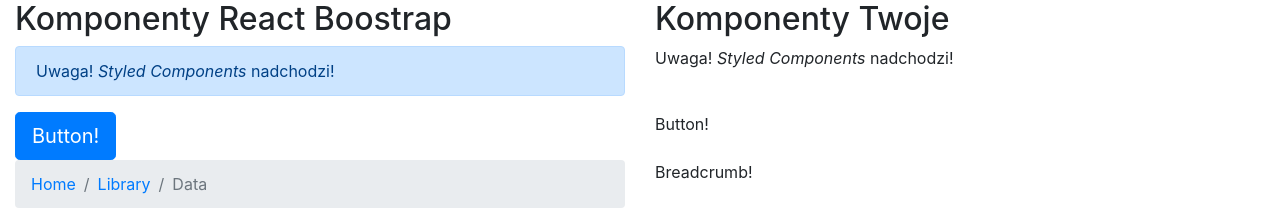
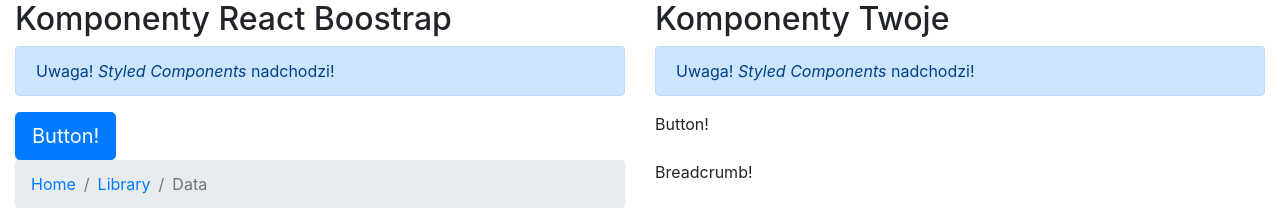
Before and after one commit to webEsperer/practice-react-styling, a React app: page / in a window 1280 px wide. Shown: the top 208 px of the page. Built offline with nearby package versions, Linux system fonts and the light colour scheme.

Commit message:
solved task 01

```diff
--- a/01/Task01.js
+++ b/01/Task01.js
@@ -7,13 +7,17 @@
     return (
       <Row>
         <Col>
-                <RBAlert variant="primary">Uwaga! <em>Styled Components</em> nadchodzi!</RBAlert>
+          <RBAlert variant="primary">
+            Uwaga! <em>Styled Components</em> nadchodzi!
+          </RBAlert>
         </Col>
         <Col>
-                <Alert>Uwaga! <em>Styled Components</em> nadchodzi!</Alert>
+          <Alert variant="primary">
+            Uwaga! <em>Styled Components</em> nadchodzi!
+          </Alert>
         </Col>
       </Row>
-    )
+    );
 }
 
 export default Task01;
--- a/src/components/Alert/Alert.js
+++ b/src/components/Alert/Alert.js
@@ -2,10 +2,8 @@
 
 import { StyledAlert } from './Alert.styled';
 
-const Alert = props => {
-    return (
-        <StyledAlert>{props.children}</StyledAlert>
-    );
-}
+const Alert = ({ variant, children }) => {
+  return <StyledAlert variant={variant}>{children}</StyledAlert>;
+};
 
 export default Alert;
--- a/src/components/Alert/Alert.styled.js
+++ b/src/components/Alert/Alert.styled.js
@@ -1,7 +1,15 @@
-import styled from 'styled-components';
+import styled from "styled-components";
 
-const StyledAlert = styled.div`
-    display: block;
-`
+const DefaultStyledAlert = styled.div`
+  position: relative;
+  padding: 0.75rem 1.25rem;
+  margin-bottom: 1rem;
+  border: 1px solid transparent;
+  border-radius: 0.25rem;
+`;
+
+const StyledAlert = styled(DefaultStyledAlert)(
+  ({ theme, variant }) => theme[variant]
+);
 
 export { StyledAlert };
--- a/src/components/App.js
+++ b/src/components/App.js
@@ -1,5 +1,6 @@
 import React from 'react';
 import { Container, Row, Col } from 'react-bootstrap';
+import { ThemeProvider, css } from "styled-components";
 
 import Task01 from './../../01/Task01';
 import Task02 from './../../02/Task02';
@@ -7,26 +8,41 @@
 import Task04 from './../../04/Task04';
 import Task05 from './../../05/Task05';
 
+const themeVariants = {
+  primary: css`
+    color: #004085;
+    background-color: #cce5ff;
+    border-color: #b8daff;
+  `,
+  secondary: css`
+    color: #383d41;
+    background-color: #e2e3e5;
+    border-color: #d6d8db;
+  `,
+};
 
 const App = () => {
     return (
       <>
+        <ThemeProvider theme={themeVariants}>
           <Container fluid>
             <Row>
               <Col>
-                        <h2>Komponenty React Boostrap</h2></Col>
+                <h2>Komponenty React Boostrap</h2>
+              </Col>
               <Col>
                 <h2>Komponenty Twoje</h2>
               </Col>
             </Row>
-                <Task01/>
-                <Task02/>
-                <Task03/>
-                <Task04/>
-                <Task05/>
+            <Task01 />
+            <Task02 />
+            <Task03 />
+            <Task04 />
+            <Task05 />
           </Container>
+        </ThemeProvider>
       </>
-    )
+    );
 }
 
 export default App;
```
Lines whose indentation alone changed are shown as unchanged.
